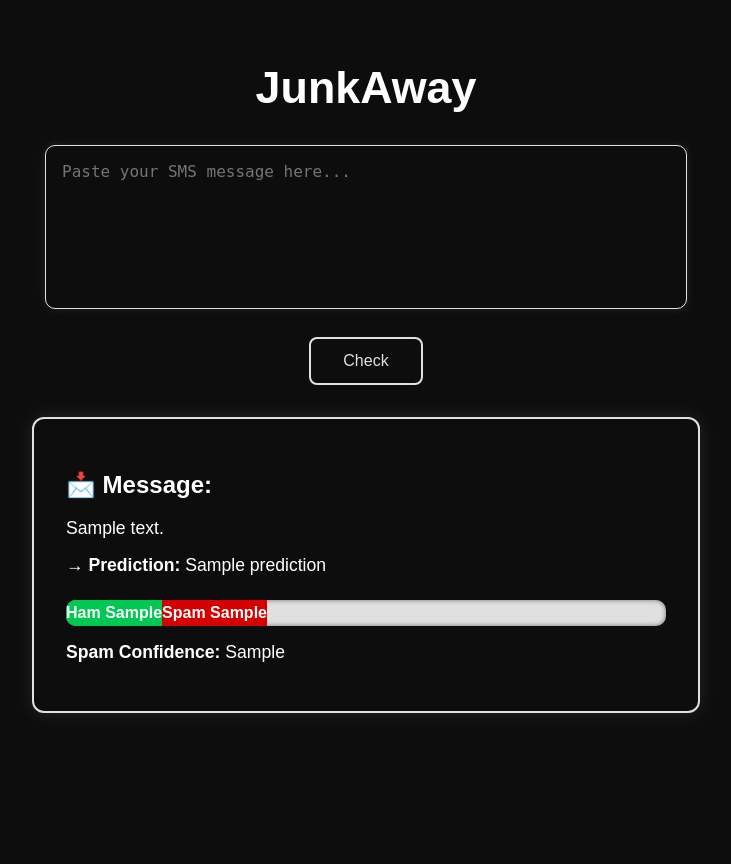
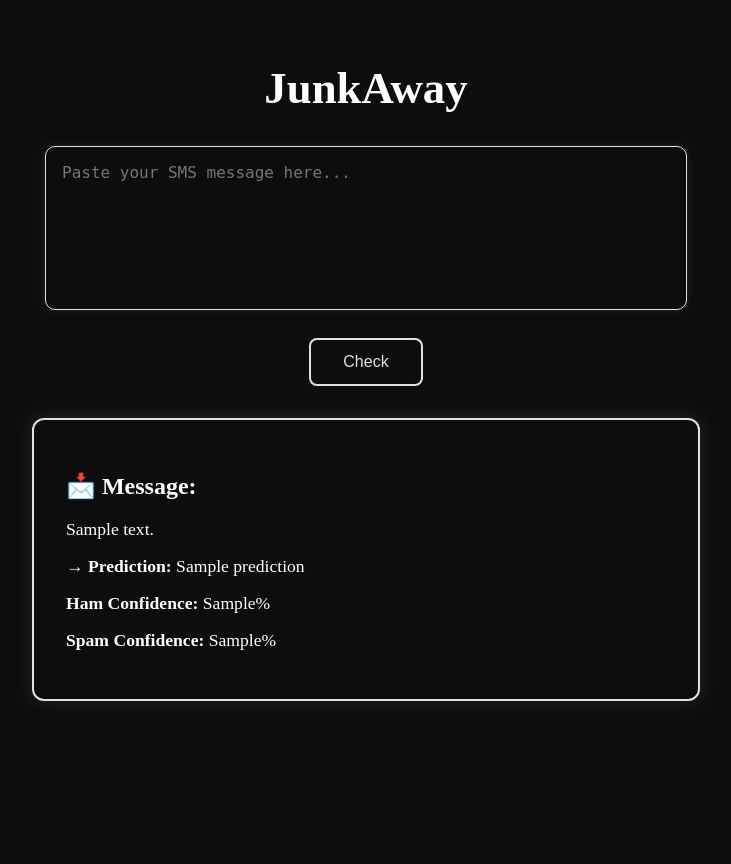
Before and after one commit to traptijindal/InboShield, a Flask app: template templates/index.html in a window 1280 px wide. Shown: the whole page, without its empty margins (274-1005 px from the left). Run offline with Flask 3, Linux system fonts and the light colour scheme; the template is opened without the code that fills it: most values are stand-ins (such as "Sample title", 1, 10 or a date in 2020); parts of the project's set-up code (start-up, migrations or seed data) failed here and were passed over.

Commit message:
errors solved

```diff
--- a/app.py
+++ b/app.py
@@ -57,13 +57,17 @@ def home():
         ham_conf = probs[0] * 100
         label = get_label_and_meter(spam_conf, ham_conf)
 
+        #
         result = {
             "message": msg,
             "prediction": label,
-            "spam_conf": f"{spam_conf:.2f}%",
-            "ham_conf": f"{ham_conf:.2f}%"
+            "spam_conf": round(spam_conf, 2),
+            "ham_conf": round(ham_conf, 2)
+        }
 
-        }
+
+
+
         return render_template("index.html", result=result)
 
     return render_template("index.html", result=None)
--- a/templates/index.html
+++ b/templates/index.html
@@ -5,7 +5,7 @@
   <title>InboShield</title>
   <style>
     body {
-      font-family: 'Poppins', sans-serif;
+      font-family: 'Poppins', sans-se rif;
       background: #0D0D0D; /* deep black */
       color: #FFFFFF; /* pure white */
       text-align: center;
@@ -109,7 +109,7 @@
     <button type="submit">Check</button>
   </form>
 
-  {% if result %}
+  <!-- {% if result %}
     <div class="result-section">
       <h2>📩 Message:</h2>
       <p>{{ result.message }}</p>
@@ -117,12 +117,25 @@
       <p><strong>→ Prediction:</strong> {{ result.prediction }}</p>
 
       <div class="progress-container">
-        <div class="progress-ham" style="width: {{ result.ham_conf }};">Ham {{ result.ham_conf }}</div>
-        <div class="progress-spam" style="width: {{ result.spam_conf }};">Spam {{ result.spam_conf }}</div>
+        <div class="progress-ham" style="width: {{ result.ham_conf }}%;">Ham {{ result.ham_conf | round(2) }}%</div>
+        <div class="progress-spam" style="width: {{ result.spam_conf }}%;">Spam {{ result.spam_conf | round(2) }}%</div>
       </div>
+
 
       <p class="gauge-text"><strong>Spam Confidence:</strong> {{ result.spam_conf }}</p>
     </div>
-  {% endif %}
+  {% endif %} -->
+  {% if result %}
+  <div class="result-section">
+    <h2>📩 Message:</h2>
+    <p>{{ result.message }}</p>
+
+    <p><strong>→ Prediction:</strong> {{ result.prediction }}</p>
+    <p><strong>Ham Confidence:</strong> {{ result.ham_conf }}%</p>
+      <p><strong>Spam Confidence:</strong> {{ result.spam_conf }}%</p>
+
+  </div>
+{% endif %}
+
 </body>
 </html>
```
